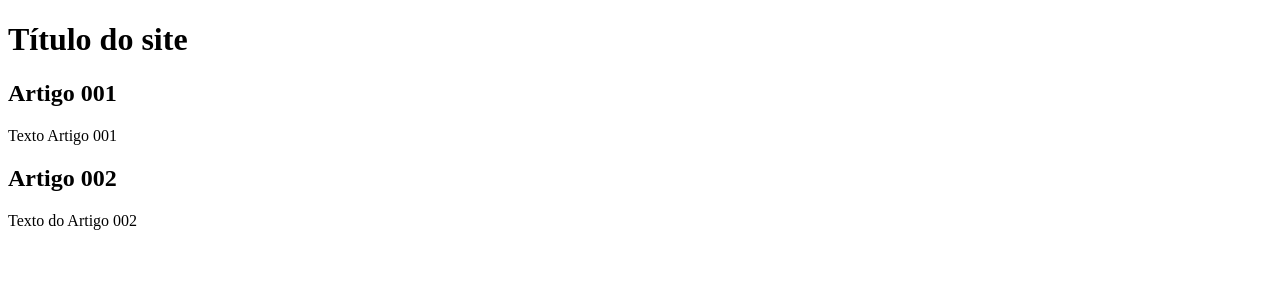
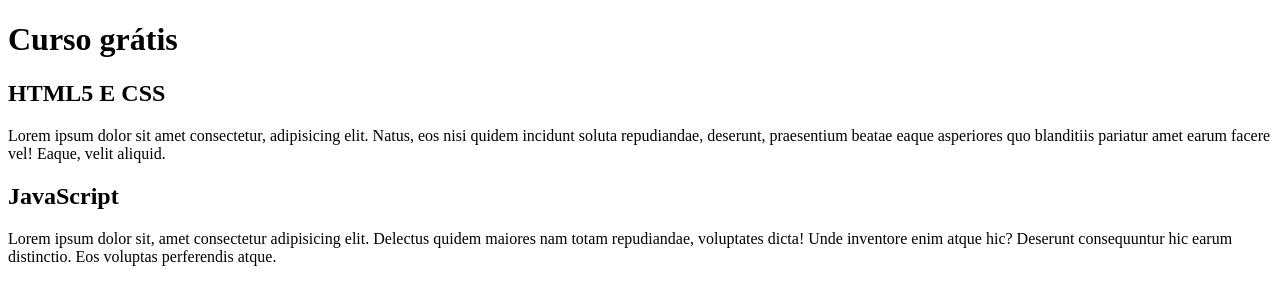
Before and after one commit to juuanz/projeto-site, a plain HTML site: page index.html in a window 1280 px wide. Drawn offline with Linux system fonts and the light colour scheme.

Commit message:
iniciei conteúdo

```diff
--- a/index.html
+++ b/index.html
@@ -3,20 +3,20 @@
 <head>
     <meta charset="UTF-8">
     <meta name="viewport" content="width=device-width, initial-scale=1.0">
-    <title>Título do site</title>
+    <title>Curso em Vídeo</title>
 </head>
 <body>
     <main>
         <header>
-            <h1>Título do site</h1>
+            <h1>Curso grátis</h1>
         </header>
         <article>
-            <h2>Artigo 001</h2>
-            <p>Texto Artigo 001</p>
+            <h2>HTML5 E CSS</h2>
+            <p>Lorem ipsum dolor sit amet consectetur, adipisicing elit. Natus, eos nisi quidem incidunt soluta repudiandae, deserunt, praesentium beatae eaque asperiores quo blanditiis pariatur amet earum facere vel! Eaque, velit aliquid.</p>
         </article>
         <article>
-            <h2>Artigo 002</h2>
-            <p>Texto do Artigo 002</p>
+            <h2>JavaScript</h2>
+            <p>Lorem ipsum dolor sit, amet consectetur adipisicing elit. Delectus quidem maiores nam totam repudiandae, voluptates dicta! Unde inventore enim atque hic? Deserunt consequuntur hic earum distinctio. Eos voluptas perferendis atque.<p>
         </article>
     </main>
 </body>
```
